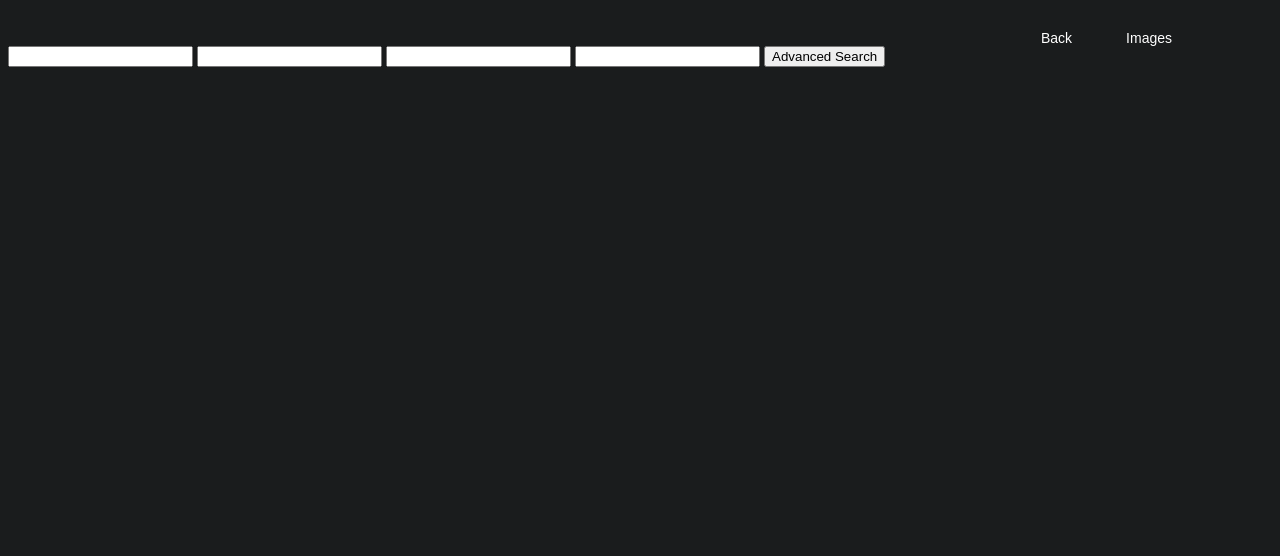
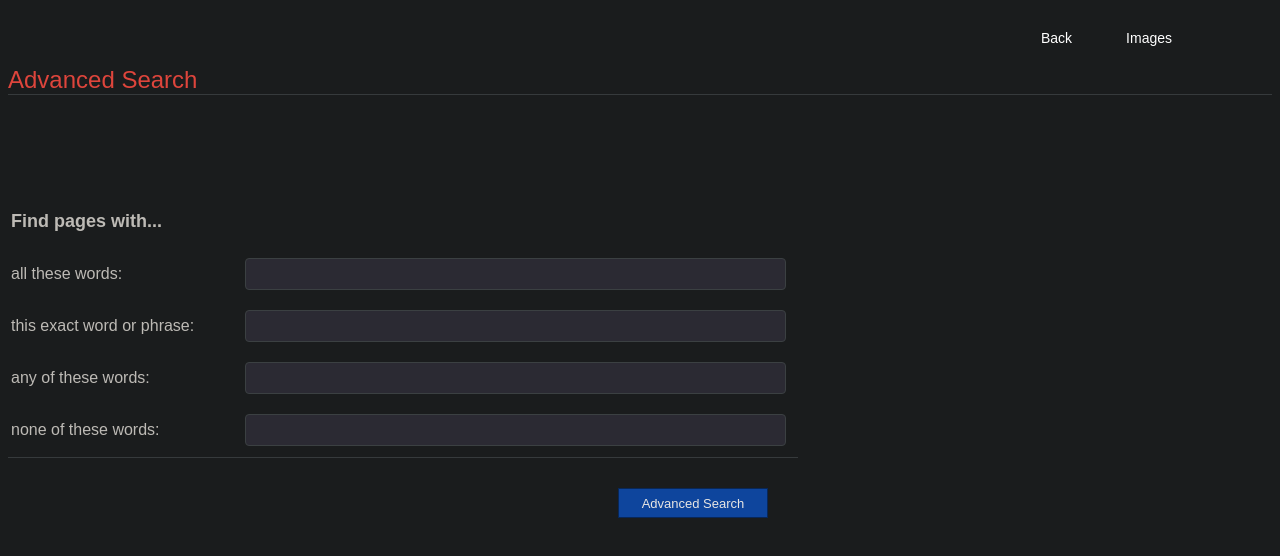
Before and after one commit to Jei-Musaddiq/html-css-assignment-1, a plain HTML site: page html css assignment 1/advanced.html in a window 1280 px wide. Drawn offline with Linux system fonts and the light colour scheme.

Commit message:
advanced finished

```diff
--- a/html css assignment 1/advanced.html
+++ b/html css assignment 1/advanced.html
@@ -9,12 +9,41 @@
         <a href="image.html" name="imagepage">Images</a>
         <a href="index.html" name="homepage2">Back</a>
 
+        <h1 name="title">Advanced Search</h1>
 
-        <form action="https://www.google.com/search?">
-            <input type="text" name="as_q">
-            <input type="text" name="as_epq">
-            <input type="text" name="as_oq">
-            <input type="text" name="as_eq">
+        <form action="https://www.google.com/search?" style="color: #BDBAB5;">
+
+            <table style="font-family: arial; font-weight: 100;">
+                <tr>
+                    <th style="font-size: 18px; text-align: left;">Find pages with...</th>
+                </tr>
+
+                <tr>
+                    <td class="c1">all these words: </td>
+                    <td class="c2"> <input type="text" name="as_q"> </td>
+                </tr>
+
+                <tr>
+                    <td class="c1">this exact word or phrase: </td>
+                    <td class="c2"><input type="text" name="as_epq"> </td>
+                </tr>
+
+                <tr>
+                    <td class="c1">any of these words: </td>
+                    <td class="c2"><input type="text" name="as_oq">  </td>
+                </tr>
+
+                <tr>
+                    <td class="c1">none of these words: </td>
+                    <td class="c2"> <input type="text" name="as_eq"> </td>
+                </tr>
+
+
+            </table>
+
+
+
+
             <input type="submit" value="Advanced Search">
 
 
--- a/html css assignment 1/variable.scss
+++ b/html css assignment 1/variable.scss
@@ -109,3 +109,85 @@ a[name="homepage2"] {
     margin-right: 200px;
     margin-top: -16.5px;
    }
+
+   h1[name="title"] {
+    font-size: 24px;
+    font-family: arial;
+    color: #DE453C;
+    font-weight: 100;
+    border-bottom: 1px solid #363A3C;
+    border-width: 110%;
+    margin-top: 20px;
+   }
+
+   %advancedboxes {
+    width: 95%;
+    text-align: left;
+    box-sizing: content-box;
+    display: inline-block;
+    float: none;
+    line-height: normal;
+    position: static;
+    border: 1px solid rgb(59, 64, 66);
+    height: 28px;
+    font-size: 13px;
+    padding-top: 1px;
+    padding-bottom: 1px;
+    padding-left: 8px;
+    padding-right: 8px;
+    background-color: #2B2A33;
+    font-family: arial;
+    color: white;
+    border-radius: 4px;
+
+
+
+   }
+
+   td > input[type="text"] {
+    @extend %advancedboxes;
+   }
+
+   td > input[type="text"]:focus {
+    border: 1px solid #0E459D;
+    outline: none;
+   }
+
+   td[class="c1"] {
+    width: 230px;
+   }
+
+   td[class="c2"] {
+    width: 550px;
+   }
+
+   tr {
+    height: 50px;
+   }
+
+   table {
+    margin-top: 100px;
+    margin-bottom: 30px;
+    border-bottom: 1px solid #363A3C;
+   }
+
+   input[value="Advanced Search"] {
+    text-align: center;
+    width: 150px;
+    height: 30px;
+    color: #E8E6E3;
+    background-color: #0E459D;
+    font-size: 13px;
+    font-family: Arial, sans-serif;
+    border: 1px solid #082758;
+    font-weight: 500;
+    margin-left: 610px;
+    padding-top: 3px;
+
+   }
+
+
+
+   input[value="Advanced Search"]:active {
+    background-color: #155dd1;
+   }
```
Also changed, not shown: html css assignment 1/variable.css, 1 other file.
